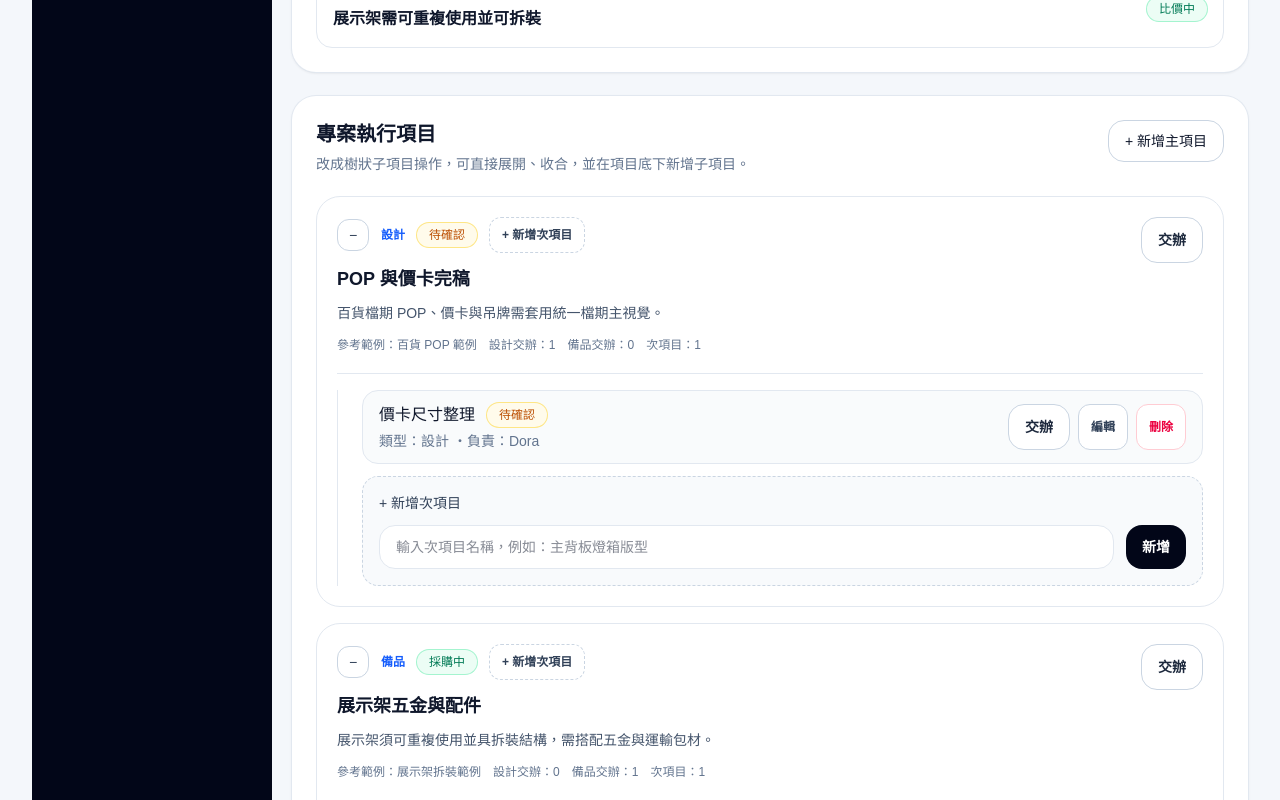
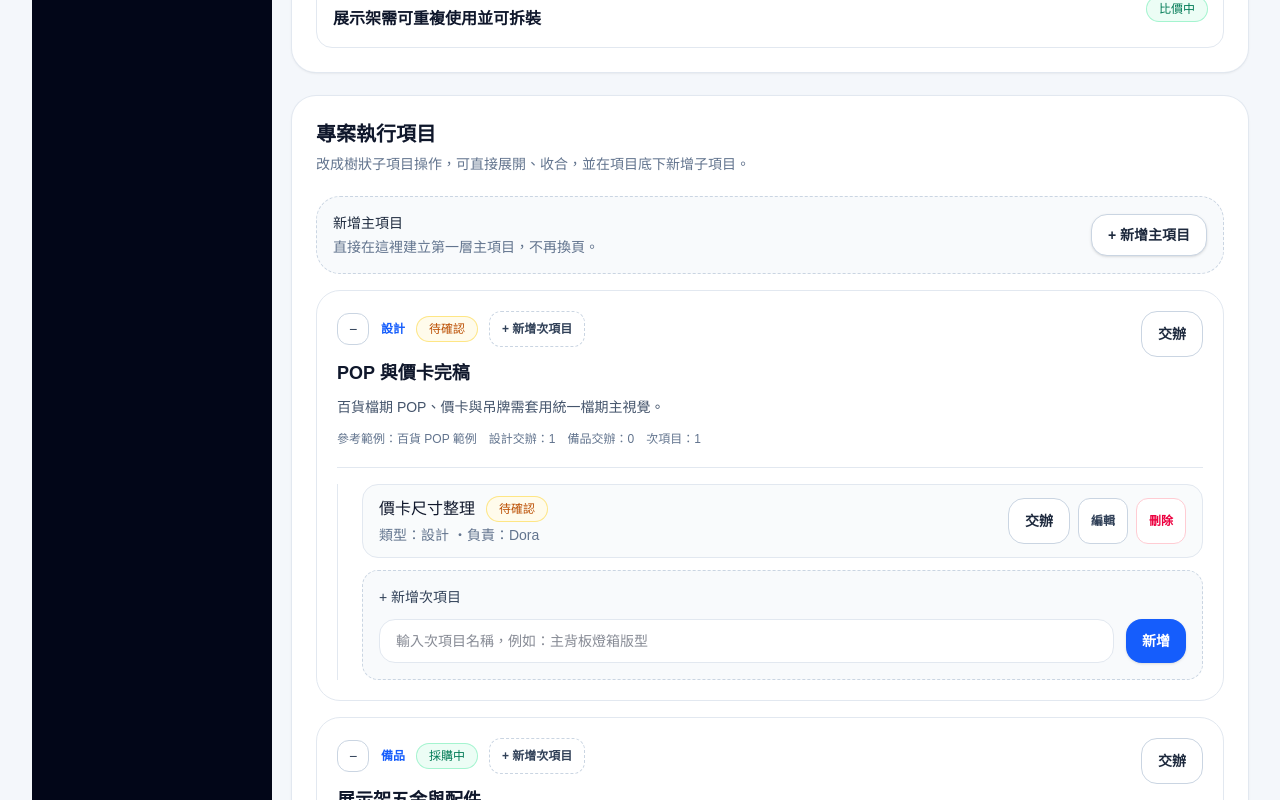
Before and after one commit to willy841/projectflow, a Next.js app: page /projects/department-store-display-2026 in a window 1280 px wide. Shown: the part 1100-1900 px from the top of the page. Built offline with nearby package versions, Linux system fonts and the light colour scheme.

Commit message:
refactor: create top-level execution items inline

```diff
--- a/src/app/projects/[id]/page.tsx
+++ b/src/app/projects/[id]/page.tsx
@@ -116,12 +116,6 @@ export default async function ProjectDetailPage({
             <h3 className="text-xl font-semibold">專案執行項目</h3>
             <p className="mt-1 text-sm leading-6 text-slate-500">改成樹狀子項目操作，可直接展開、收合，並在項目底下新增子項目。</p>
           </div>
-          <Link
-            href={`/projects/${project.id}/execution-items/new`}
-            className="inline-flex shrink-0 items-center justify-center rounded-2xl border border-slate-300 bg-white px-4 py-2.5 text-sm font-medium text-slate-700 transition hover:bg-slate-50"
-          >
-            + 新增主項目
-          </Link>
         </div>
 
         <ExecutionTree projectId={project.id} items={project.executionItems} />
--- a/src/components/execution-tree.tsx
+++ b/src/components/execution-tree.tsx
@@ -19,6 +19,8 @@ export function ExecutionTree({
   const [editingChildId, setEditingChildId] = useState<string | null>(null);
   const [editingValue, setEditingValue] = useState("");
   const [activeAssignMenu, setActiveAssignMenu] = useState<string | null>(null);
+  const [showMainItemCreator, setShowMainItemCreator] = useState(false);
+  const [mainItemDraft, setMainItemDraft] = useState("");
 
   function toggleItem(itemId: string) {
     setExpanded((prev) => ({ ...prev, [itemId]: !prev[itemId] }));
@@ -26,6 +28,33 @@ export function ExecutionTree({
 
   function updateDraft(itemId: string, value: string) {
     setDrafts((prev) => ({ ...prev, [itemId]: value }));
+  }
+
+  function addMainItem() {
+    const draft = mainItemDraft.trim();
+    if (!draft) return;
+
+    const nextIndex = localItems.length + 1;
+    const newId = `main-item-${nextIndex}`;
+
+    setLocalItems((prev) => [
+      ...prev,
+      {
+        id: newId,
+        title: draft,
+        status: "待交辦",
+        category: "專案",
+        detail: "請補充此主項目的需求說明與執行方向。",
+        referenceExample: "",
+        designTaskCount: 0,
+        procurementTaskCount: 0,
+        children: [],
+      },
+    ]);
+
+    setExpanded((prev) => ({ ...prev, [newId]: true }));
+    setMainItemDraft("");
+    setShowMainItemCreator(false);
   }
 
   function addChild(itemId: string) {
@@ -134,6 +163,52 @@ export function ExecutionTree({
 
   return (
     <div className="space-y-4">
+      <div className="rounded-3xl border border-dashed border-slate-300 bg-slate-50 p-4">
+        <div className="flex flex-col gap-3 sm:flex-row sm:items-center sm:justify-between">
+          <div>
+            <p className="text-sm font-medium text-slate-800">新增主項目</p>
+            <p className="mt-1 text-sm text-slate-500">直接在這裡建立第一層主項目，不再換頁。</p>
+          </div>
+          <button
+            type="button"
+            onClick={() => setShowMainItemCreator((prev) => !prev)}
+            className="inline-flex shrink-0 items-center justify-center rounded-2xl border border-slate-300 bg-white px-4 py-2.5 text-sm font-semibold text-slate-800 shadow-sm transition hover:border-slate-400 hover:bg-slate-50"
+          >
+            + 新增主項目
+          </button>
+        </div>
+
+        {showMainItemCreator ? (
+          <div className="mt-4 flex flex-col gap-3 sm:flex-row">
+            <input
+              value={mainItemDraft}
+              onChange={(event) => setMainItemDraft(event.target.value)}
+              placeholder="輸入主項目名稱，例如：入口主背板"
+              className="h-11 flex-1 rounded-2xl border border-slate-200 bg-white px-4 text-sm outline-none transition focus:border-slate-400"
+            />
+            <div className="flex gap-2">
+              <button
+                type="button"
+                onClick={addMainItem}
+                className="inline-flex items-center justify-center rounded-2xl bg-blue-600 px-4 py-2.5 text-sm font-semibold text-white shadow-sm transition hover:bg-blue-700"
+              >
+                建立
+              </button>
+              <button
+                type="button"
+                onClick={() => {
+                  setShowMainItemCreator(false);
+                  setMainItemDraft("");
+                }}
+                className="inline-flex items-center justify-center rounded-2xl border border-slate-300 bg-white px-4 py-2.5 text-sm font-semibold text-slate-800 shadow-sm transition hover:border-slate-400 hover:bg-slate-50"
+              >
+                取消
+              </button>
+            </div>
+          </div>
+        ) : null}
+      </div>
+
       {localItems.map((item) => {
         const isOpen = expanded[item.id];
         return (
@@ -202,7 +277,7 @@ export function ExecutionTree({
                                   <button
                                     type="button"
                                     onClick={() => saveEditing(child.id)}
-                                    className="rounded-2xl bg-slate-950 px-4 py-2 text-sm font-semibold text-white transition hover:bg-slate-800"
+                                    className="inline-flex items-center justify-center rounded-2xl bg-blue-600 px-4 py-2.5 text-sm font-semibold text-white shadow-sm transition hover:bg-blue-700"
                                   >
                                     儲存
                                   </button>
@@ -212,7 +287,7 @@ export function ExecutionTree({
                                       setEditingChildId(null);
                                       setEditingValue("");
                                     }}
-                                    className="rounded-2xl border border-slate-300 bg-white px-4 py-2 text-sm font-semibold text-slate-700 transition hover:bg-slate-100"
+                                    className="inline-flex items-center justify-center rounded-2xl border border-slate-300 bg-white px-4 py-2.5 text-sm font-semibold text-slate-800 shadow-sm transition hover:border-slate-400 hover:bg-slate-50"
                                   >
                                     取消
                                   </button>
@@ -267,7 +342,7 @@ export function ExecutionTree({
                       <button
                         type="button"
                         onClick={() => addChild(item.id)}
-                        className="rounded-2xl bg-slate-950 px-4 py-3 text-sm font-semibold text-white transition hover:bg-slate-800"
+                        className="inline-flex items-center justify-center rounded-2xl bg-blue-600 px-4 py-2.5 text-sm font-semibold text-white shadow-sm transition hover:bg-blue-700"
                       >
                         新增
                       </button>
```
